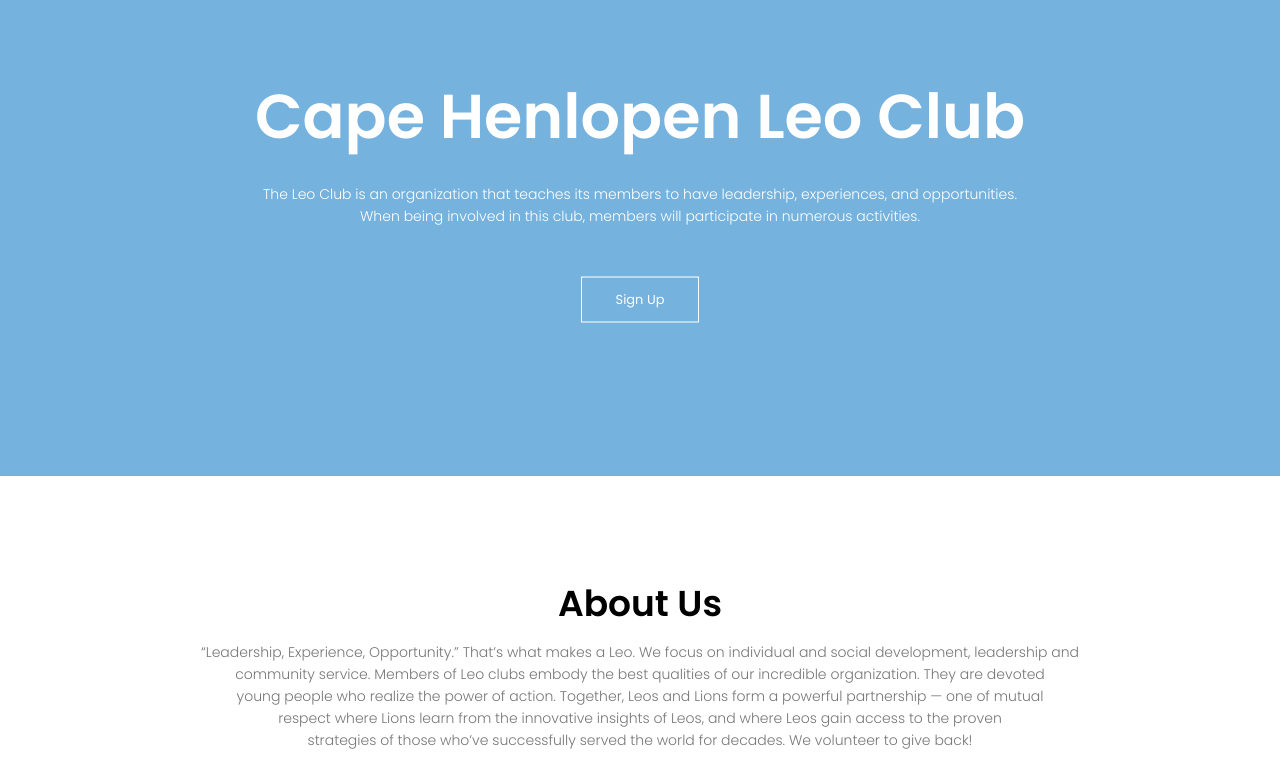
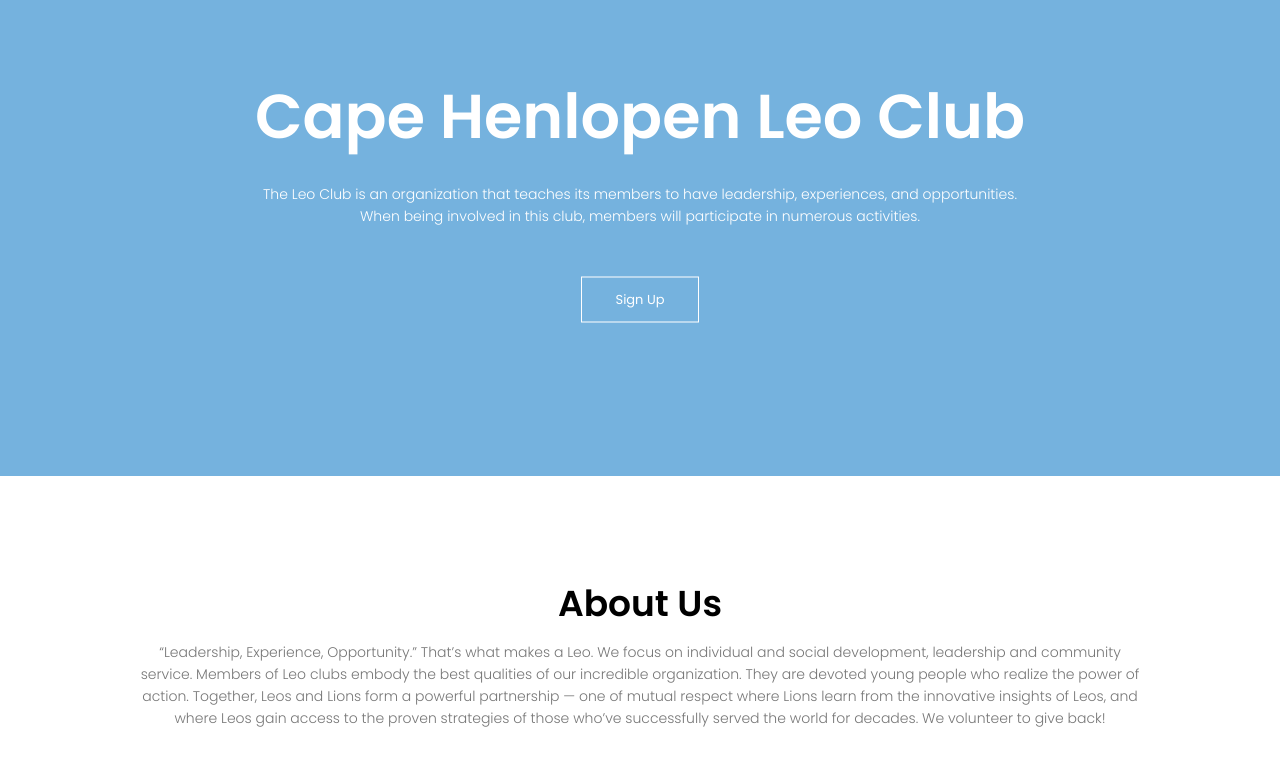
Before and after one commit to brodytree/CapeLeoClub, a plain HTML site: page index.html in a window 1280 px wide. Shown: the part 84-845 px from the top of the page. After the commit the page ends 823 px from the top, so only its background shows below. Drawn offline with Linux system fonts and the light colour scheme.

Commit message:
Update index.html

```diff
--- a/index.html
+++ b/index.html
@@ -35,7 +35,7 @@
 <!----- About ------->
     <section class="course">
         <h1>About Us</h1>
-        <p>“Leadership, Experience, Opportunity.” That’s what makes a Leo. We focus on individual and social development, leadership and <br>community service. Members of Leo clubs embody the best qualities of our incredible organization. They are devoted <br>young people who realize the power of action. Together, Leos and Lions form a powerful partnership — one of mutual<br> respect where Lions learn from the innovative insights of Leos, and where Leos gain access to the proven <br>strategies of those who’ve successfully served the world for decades. We volunteer to give back!</p>
+        <p>“Leadership, Experience, Opportunity.” That’s what makes a Leo. We focus on individual and social development, leadership and community service. Members of Leo clubs embody the best qualities of our incredible organization. They are devoted young people who realize the power of action. Together, Leos and Lions form a powerful partnership — one of mutual respect where Lions learn from the innovative insights of Leos, and where Leos gain access to the proven strategies of those who’ve successfully served the world for decades. We volunteer to give back!</p>
     </section>
 
 
```
